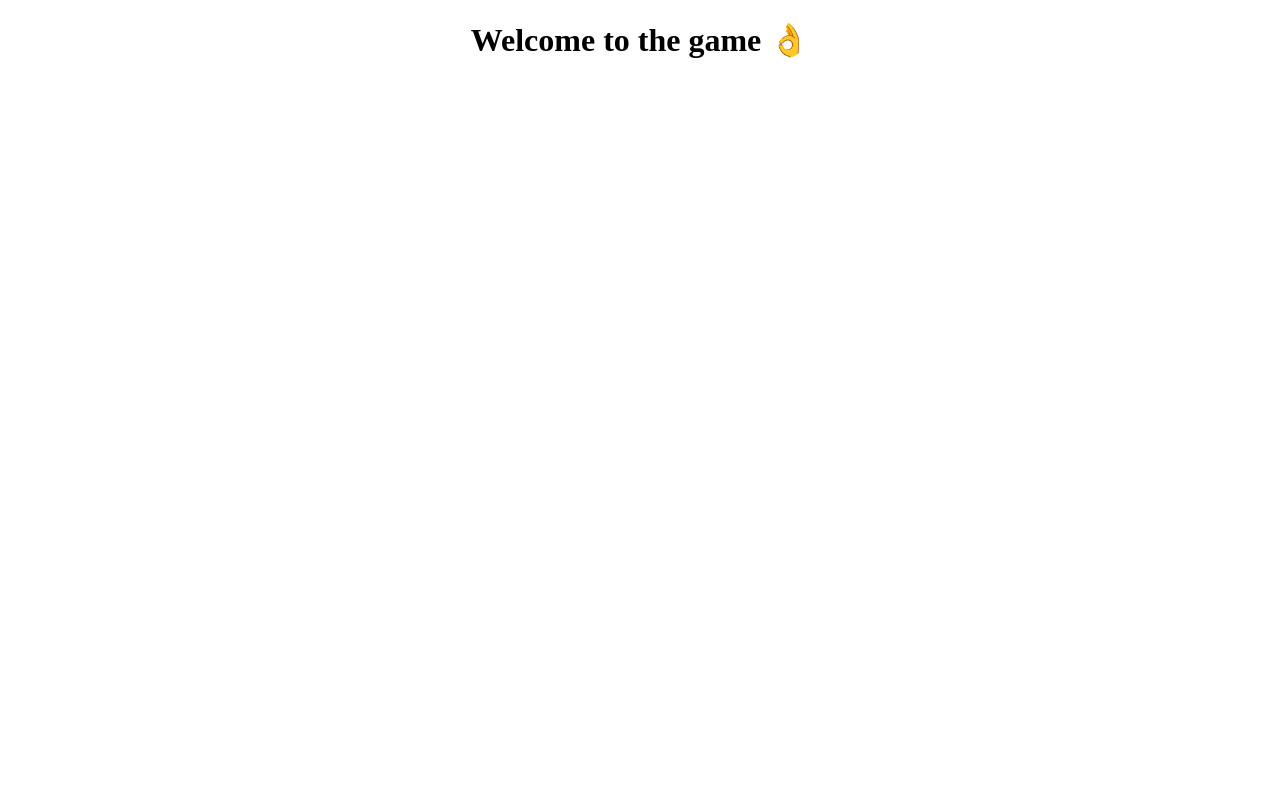
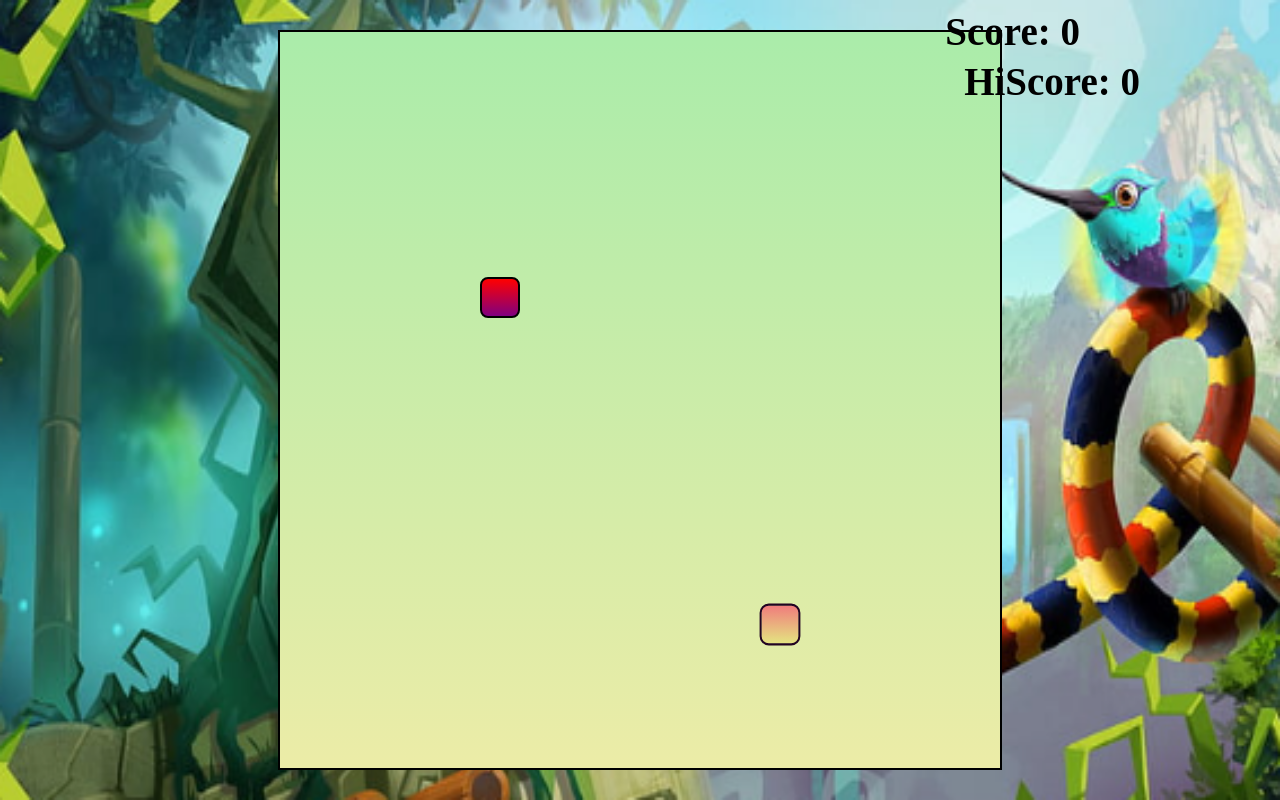
Before and after one commit to SC-ECE/DevWrap_EC109A, a plain HTML site: page MyGame/index.html in a window 1280 px wide. Drawn offline with Linux system fonts and the light colour scheme.

Commit message:
inserted images and sound efftects

```diff
--- a/MyGame/index.html
+++ b/MyGame/index.html
@@ -1,26 +1,18 @@
 <!DOCTYPE html>
 <html lang="en">
-
 <head>
     <meta charset="UTF-8">
+    <meta http-equiv="X-UA-Compatible" content="IE=edge">
     <meta name="viewport" content="width=device-width, initial-scale=1.0">
-    <title>Document</title>
+    <title>Snake - hunger game</title>
     <link rel="stylesheet" href="style.css">
 </head>
-
 <body>
-    <html>
-
-    <head>
-        <title>Monu </title>
-    </head>
-
-    <body>
-        <h1 class="center">Welcome to the game 👌</h1>
-
-    </body>
-
-    </html>
+    <div class="body">
+        <div id="scoreBox">Score: 0</div>
+        <div id="hiscoreBox">HiScore: 0</div>
+        <div id="board"></div>
+    </div>
 </body>
-
+<script src="script.js"></script>
 </html>
--- /dev/null
+++ b/MyGame/script.js
@@ -0,0 +1,148 @@
+// Game Constants & Variables
+let inputDir = {x: 0, y: 0};
+const foodSound = new Audio('collector.wav');
+const gameOverSound = new Audio('game over.wav');
+const moveSound = new Audio('none');
+const musicSound = new Audio('entry music.wav');
+let speed = 19;
+let score = 0;
+let lastPaintTime = 0;
+let snakeArr = [
+    {x: 13, y: 15}
+];
+
+food = {x: 6, y: 7};
+
+// Game Functions
+function main(ctime) {
+    window.requestAnimationFrame(main);
+    // console.log(ctime)
+    if((ctime - lastPaintTime)/1000 < 1/speed){
+        return;
+    }
+    lastPaintTime = ctime;
+    gameEngine();
+}
+
+function isCollide(snake) {
+    // If you bump into yourself
+    for (let i = 1; i < snakeArr.length; i++) {
+        if(snake[i].x === snake[0].x && snake[i].y === snake[0].y){
+            return true;
+        }
+    }
+    // If you bump into the wall
+    if(snake[0].x >= 18 || snake[0].x <=0 || snake[0].y >= 18 || snake[0].y <=0){
+        return true;
+    }
+
+    return false;
+}
+
+function gameEngine(){
+    // Part 1: Updating the snake array & Food
+    if(isCollide(snakeArr)){
+        gameOverSound.play();
+        musicSound.pause();
+        inputDir =  {x: 0, y: 0};
+        alert("Game Over. Press any key to play again!");
+        snakeArr = [{x: 13, y: 15}];
+        musicSound.play();
+        score = 0;
+    }
+
+    // If you have eaten the food, increment the score and regenerate the food
+    if(snakeArr[0].y === food.y && snakeArr[0].x ===food.x){
+        foodSound.play();
+        score += 1;
+        if(score>hiscoreval){
+            hiscoreval = score;
+            localStorage.setItem("hiscore", JSON.stringify(hiscoreval));
+            hiscoreBox.innerHTML = "HiScore: " + hiscoreval;
+        }
+        scoreBox.innerHTML = "Score: " + score;
+        snakeArr.unshift({x: snakeArr[0].x + inputDir.x, y: snakeArr[0].y + inputDir.y});
+        let a = 2;
+        let b = 16;
+        food = {x: Math.round(a + (b-a)* Math.random()), y: Math.round(a + (b-a)* Math.random())}
+    }
+
+    // Moving the snake
+    for (let i = snakeArr.length - 2; i>=0; i--) {
+        snakeArr[i+1] = {...snakeArr[i]};
+    }
+
+    snakeArr[0].x += inputDir.x;
+    snakeArr[0].y += inputDir.y;
+
+    // Part 2: Display the snake and Food
+    // Display the snake
+    board.innerHTML = "";
+    snakeArr.forEach((e, index)=>{
+        snakeElement = document.createElement('div');
+        snakeElement.style.gridRowStart = e.y;
+        snakeElement.style.gridColumnStart = e.x;
+
+        if(index === 0){
+            snakeElement.classList.add('head');
+        }
+        else{
+            snakeElement.classList.add('snake');
+        }
+        board.appendChild(snakeElement);
+    });
+    // Display the food
+    foodElement = document.createElement('div');
+    foodElement.style.gridRowStart = food.y;
+    foodElement.style.gridColumnStart = food.x;
+    foodElement.classList.add('food')
+    board.appendChild(foodElement);
+
+
+}
+
+
+// Main logic starts here
+musicSound.play();
+let hiscore = localStorage.getItem("hiscore");
+if(hiscore === null){
+    hiscoreval = 0;
+    localStorage.setItem("hiscore", JSON.stringify(hiscoreval))
+}
+else{
+    hiscoreval = JSON.parse(hiscore);
+    hiscoreBox.innerHTML = "HiScore: " + hiscore;
+}
+
+window.requestAnimationFrame(main);
+window.addEventListener("keydown, e =>");
+
+    inputDir = {x: 0, y: 1} // Start the game
+    moveSound.play();
+    switch (e.key) {
+        case "ArrowUp":
+            console.log("ArrowUp");
+            inputDir.x = 0;
+            inputDir.y = -1;
+            break;
+
+        case "ArrowDown":
+            console.log("ArrowDown");
+            inputDir.x = 0;
+            inputDir.y = 1;
+            break;
+
+        case "ArrowLeft":
+            console.log("ArrowLeft");
+            inputDir.x = -1;
+            inputDir.y = 0;
+            break;
+
+        case "ArrowRight":
+            console.log("ArrowRight");
+            inputDir.x = 1;
+            inputDir.y = 0;
+            break;
+        default:
+            break;
+    }
--- a/MyGame/style.css
+++ b/MyGame/style.css
@@ -1,5 +1,60 @@
-.center{
+body {
+    padding: 0;
+    margin: 0;
+}
+
+.body{
+    background: url("../snake\ 2.PNG");
+    min-height: 100vh;
+    background-size: 100vw 100vh;
+    background-repeat: no-repeat;
     display: flex;
+    justify-content: center;
     align-items: center;
-    justify-content: Center;
 }
+#scoreBox{
+    position: absolute;
+    top: 9px;
+    right: 200px;
+    font-size: 39px;
+    font-weight: bold;
+    font-family: 'New Tegomin', serif;
+}
+
+#hiscoreBox{
+    position: absolute;
+    top: 59px;
+    right: 140px;
+    font-size: 39px;
+    font-weight: bold;
+    font-family: 'New Tegomin', serif;
+}
+
+#board{
+    background: linear-gradient(rgb(170, 236, 170), rgb(236, 236, 167));
+    width: 90vmin;
+    height: 92vmin;
+    border: 2px solid black;
+    display: grid;
+    grid-template-rows: repeat(18, 1fr);
+    grid-template-columns: repeat(18, 1fr);
+}
+
+.head{
+    background: linear-gradient(rgb(240, 124, 124), rgb(228, 228, 129));
+    border: 2px solid rgb(34, 4, 34);
+    transform: scale(1.02);
+    border-radius: 9px;
+}
+
+.snake{
+    background-color: purple;
+    border: .25vmin solid white;
+    border-radius: 12px;
+}
+
+.food{
+    background: linear-gradient(red, purple);
+    border: .25vmin solid black;
+    border-radius: 8px;
+}
```
Also changed, not shown: snake 2.PNG (added), 3 other files.
